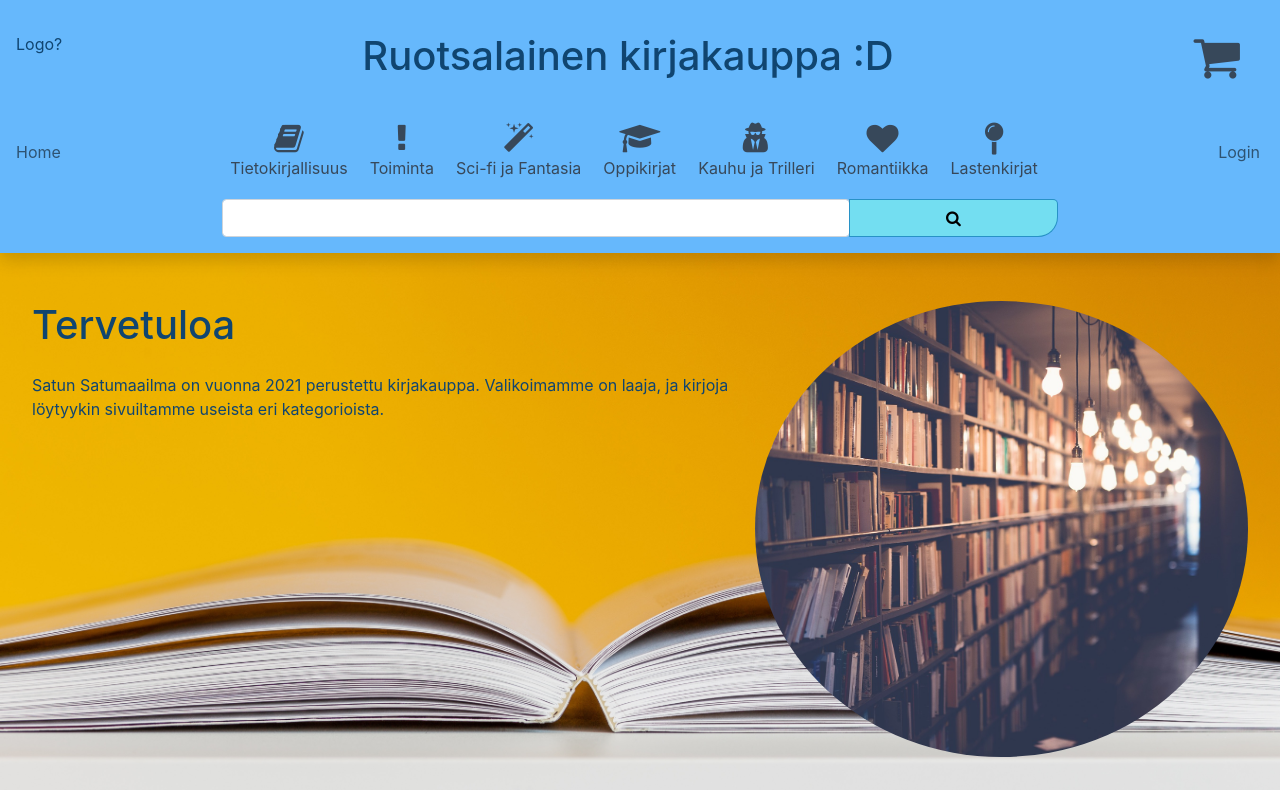
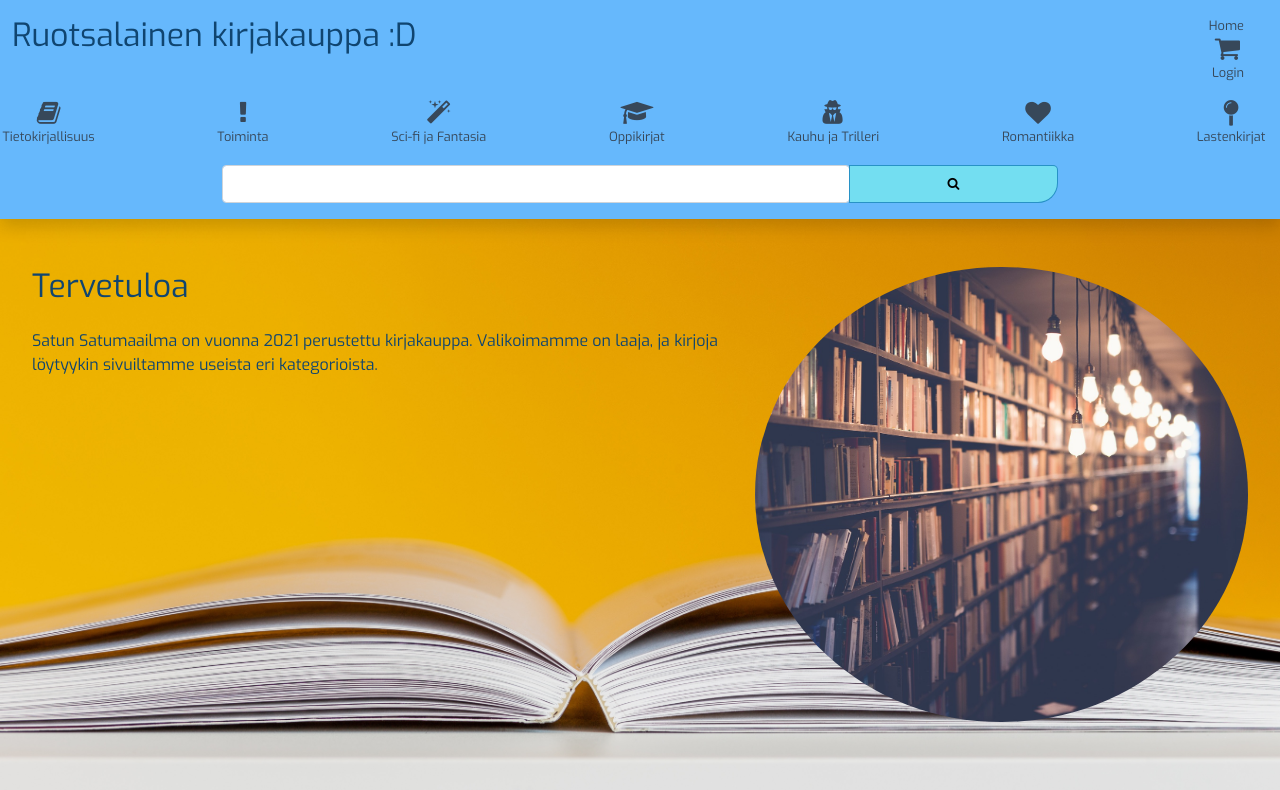
Before and after one commit to n0laja00/kirjakauppa, a React (Create React App) app: page / in a window 1280 px wide. Shown: the top 790 px of the page. Built offline with nearby package versions, Linux system fonts and the light colour scheme.

Commit message:
Home, login ja ostoskori, navbarissa vielä kommenttina Home-linkki

```diff
--- a/src/App.css
+++ b/src/App.css
@@ -1,3 +1,21 @@
+/* google font */
+@import url('https://fonts.googleapis.com/css2?family=Exo&display=swap');
+
+/* fontin väri */
+body {
+  font-family: 'Exo', sans-serif;
+  color: #104570;
+  background: url('./img/bgimage.jpg') no-repeat center center fixed;
+  background-size: cover;
+}
+main {
+  /* background-image: url('./img/bgimage.jpg');
+background-size: cover; */
+}
+
+h1, h2, h3, h4, h5, h6 {
+  font-size: 2rem;
+}
 /* värit */
 .dark_brown {
   background-color: #b9926c6b;
@@ -23,22 +41,13 @@
   background-color: #c4b7a6;
 }
 
-/* fontin väri */
-body {
-  color: #104570;
-  background: url('./img/bgimage.jpg') no-repeat center center fixed;
-  background-size: cover;
-}
-main {
-  /* background-image: url('./img/bgimage.jpg');
-background-size: cover; */
-}
 .bottomBg {
-  background-color: rgb(228, 228, 228);
+  background-color: rgba(228, 228, 228, 0.836);
 }
 
 /* header */
 .header {
+  font-size: .8em;
   background-color: #66b8fc;
 }
 .navbar {
@@ -184,12 +193,8 @@ footer {
   background: #ff0000;
 }
 
-.shopcart_cs {
-  bottom: 40px;
-}
-
-.fa-shopping-cart {
-  font-size: 50px;
+.shopcart_cs i {
+  font-size: 1.7rem;
 }
 
 .link {
--- a/src/Header.js
+++ b/src/Header.js
@@ -6,21 +6,32 @@ import { Link } from 'react-router-dom'
 export default function Header() {
     return (
         <div className="row header py-3 shadow">
-            <div className="row p-3">
-                <div className="col-sm-1">Logo?</div>
-                <div className="col-sm-10">
-                    <h1 className="text-center">Ruotsalainen kirjakauppa :D</h1>
+            <div className="row">
+                <div className="col-8">
+                    <h2>Ruotsalainen kirjakauppa :D</h2>
                 </div>
-                <div className="shopcart_cs col-sm-1 text-end">
-                <Link className="link varjo" to="/ShoppingCart">
-                    <i className="fa fa-shopping-cart" aria-hidden="true"></i>
-                </Link>
+                <div className="col-4">
+                    <div className="col-12 text-end"><Link className="link" to="/">Home</Link>
+                    </div>
+                    {/* tämän col-4:n sisässä ostoskori ja Login */}
+                    <div className="col-12 text-end">
+                        <div className="shopcart_cs col-12">
+                            <Link className="link varjo" to="/ShoppingCart">
+                                <i className="fa fa-shopping-cart mx-1" aria-hidden="true"></i>
+                            </Link>
+                            <div className="col-12">
+                                <Link className="link col-12" to="/LoginPage">Login</Link>
+                            </div>
+                        </div>
+                    </div>
                 </div>
             </div>
             <Navbar />
             <div className="d-none d-sm-block">
-            <SearchBar />
+                <SearchBar />
             </div>
         </div>
     )
 }
+//  <div className="col-12 text-end">ASD</div>
+//                     <div className="col-12 text-end">ASD</div>
--- a/src/Navbar.js
+++ b/src/Navbar.js
@@ -13,9 +13,7 @@ export default function Navbar() {
                 </button>
                 <div class="collapse navbar-collapse row" id="navbarNavDropdown">
                 <ul class="navbar-nav navbar  col-1 col-sm-2 col-lg-12">
-                        <div className="text-lg-start text-center col-lg-1 col-xl-2">
-                            <a class="nav-link nav-item"><Link className="nav-link" to="/">Home</Link> <span class="sr-only">(current)</span></a>
-                        </div>
+
                         <Link className="link" to="/">
                         <li class="nav-item">
                             <div className="text-center">
@@ -72,9 +70,6 @@ export default function Navbar() {
                             </div>
                         </li>
                         </Link>
-                        <div className="col-lg-1 col-xl-2 text-center text-lg-end">
-                                <Link className="nav-link nav-item" to="/LoginPage">Login</Link>
-                        </div>
                     </ul>
                 </div>
             <div className="d-block d-sm-none">
```
